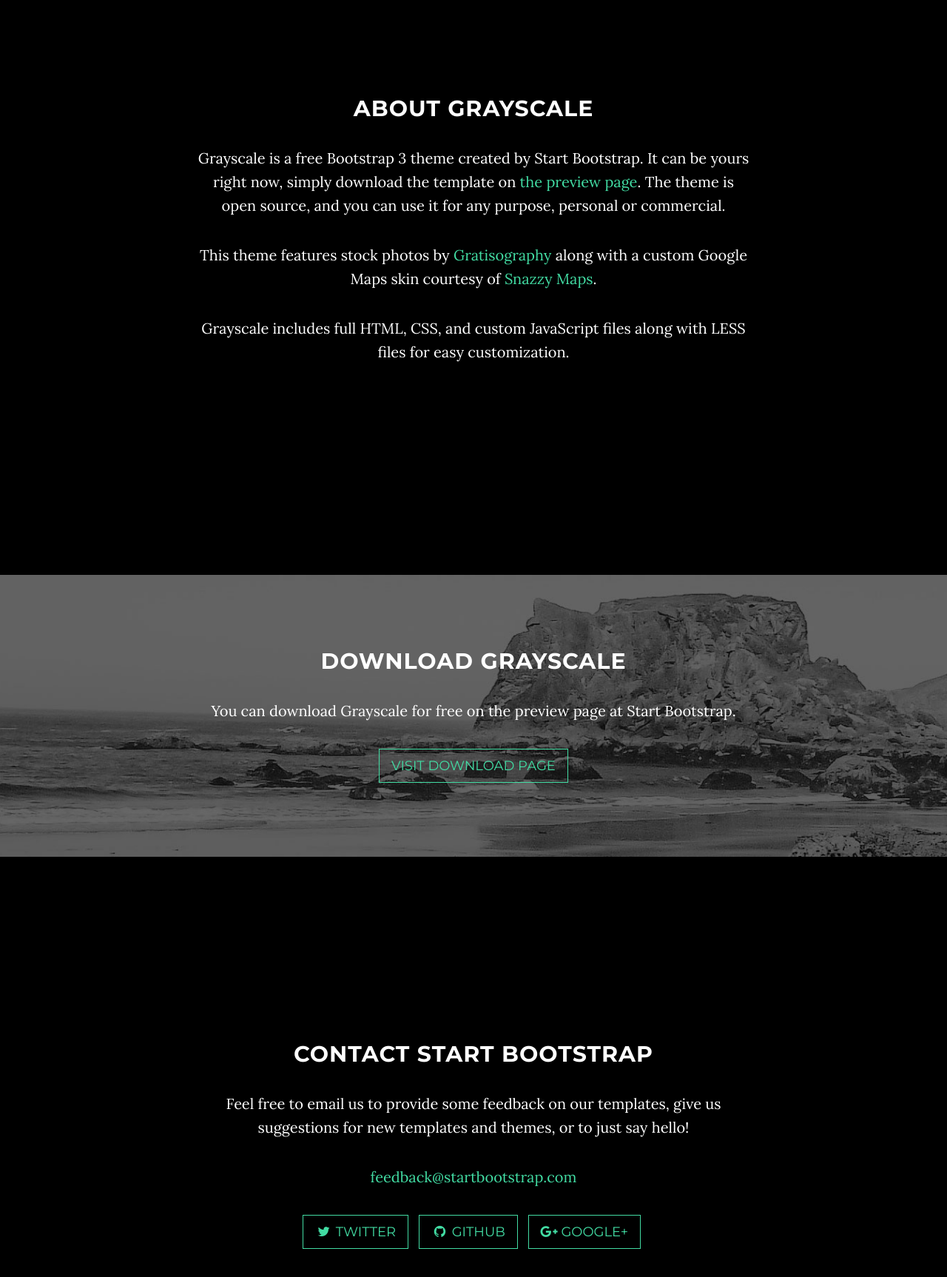
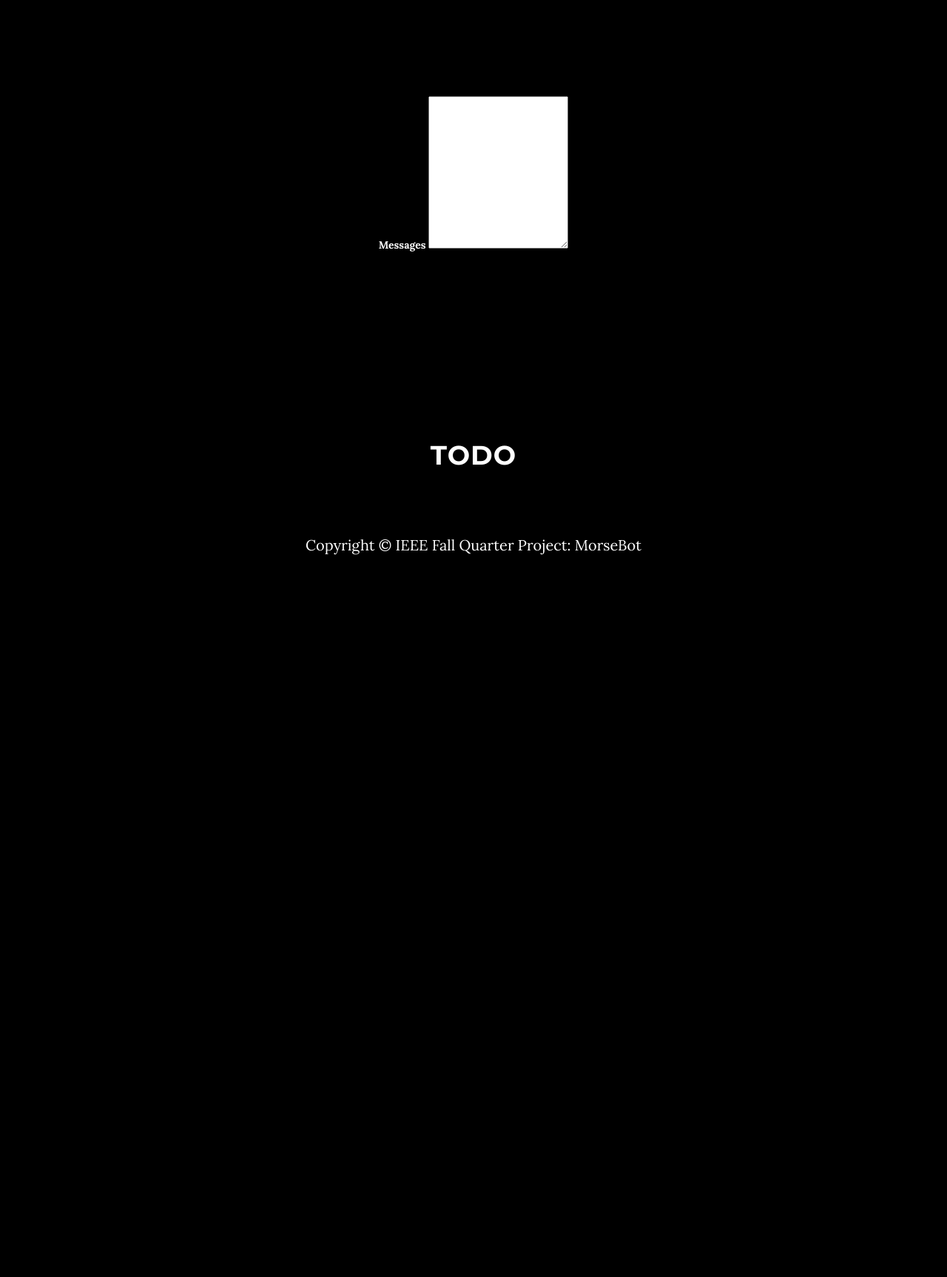
Before and after one commit to rsandeep15/MorseBot, a website: page templete/index.html in a window 1280 px wide. Shown: the part 920-2646 px from the top of the page at 74% size. After the commit the page ends 1723 px from the top, so only its background shows below. Drawn offline with nearby package versions, Linux system fonts and the light colour scheme; some packages are replaced by stand-ins of ours.

Commit message:
Added input buttons and messages fields to sections of template

```diff
--- a/templete/index.html
+++ b/templete/index.html
@@ -21,13 +21,6 @@
 
     <!-- Theme CSS -->
     <link href="css/grayscale.min.css" rel="stylesheet">
-
-    <!-- HTML5 Shim and Respond.js IE8 support of HTML5 elements and media queries -->
-    <!-- WARNING: Respond.js doesn't work if you view the page via file:// -->
-    <!--[if lt IE 9]>
-        <script src="https://oss.maxcdn.com/libs/html5shiv/3.7.0/html5shiv.js"></script>
-        <script src="https://oss.maxcdn.com/libs/respond.js/1.4.2/respond.min.js"></script>
-    <![endif]-->
 
 </head>
 
@@ -74,12 +67,9 @@
             <div class="container">
                 <div class="row">
                     <div class="col-md-8 col-md-offset-2">
-                        <h1 class="brand-heading">Grayscale</h1>
-                        <p class="intro-text">A free, responsive, one page Bootstrap theme.
-                            <br>Created by Start Bootstrap.</p>
-                        <a href="#about" class="btn btn-circle page-scroll">
-                            <i class="fa fa-angle-double-down animated"></i>
-                        </a>
+                        <h1>MorseBot</h1>
+                        <input id="englishField" type="text" aria-label="..." placeholder="Enter English Text">
+                        <button class="btn btn-primary" aria-label="...">Translate</button>
                     </div>
                 </div>
             </div>
@@ -90,23 +80,10 @@
     <section id="about" class="container content-section text-center">
         <div class="row">
             <div class="col-lg-8 col-lg-offset-2">
-                <h2>About Grayscale</h2>
-                <p>Grayscale is a free Bootstrap 3 theme created by Start Bootstrap. It can be yours right now, simply download the template on <a href="http://startbootstrap.com/template-overviews/grayscale/">the preview page</a>. The theme is open source, and you can use it for any purpose, personal or commercial.</p>
-                <p>This theme features stock photos by <a href="http://gratisography.com/">Gratisography</a> along with a custom Google Maps skin courtesy of <a href="http://snazzymaps.com/">Snazzy Maps</a>.</p>
-                <p>Grayscale includes full HTML, CSS, and custom JavaScript files along with LESS files for easy customization.</p>
-            </div>
-        </div>
-    </section>
-
-    <!-- Download Section -->
-    <section id="download" class="content-section text-center">
-        <div class="download-section">
-            <div class="container">
-                <div class="col-lg-8 col-lg-offset-2">
-                    <h2>Download Grayscale</h2>
-                    <p>You can download Grayscale for free on the preview page at Start Bootstrap.</p>
-                    <a href="http://startbootstrap.com/template-overviews/grayscale/" class="btn btn-default btn-lg">Visit Download Page</a>
-                </div>
+              <div class="view-messages pre-srollable">
+                <label for="messages">Messages</label>
+                <textarea id="messages" rows="10" cols="20" readonly></textarea>
+              </div>
             </div>
         </div>
     </section>
@@ -115,32 +92,15 @@
     <section id="contact" class="container content-section text-center">
         <div class="row">
             <div class="col-lg-8 col-lg-offset-2">
-                <h2>Contact Start Bootstrap</h2>
-                <p>Feel free to email us to provide some feedback on our templates, give us suggestions for new templates and themes, or to just say hello!</p>
-                <p><a href="mailto:feedback@startbootstrap.com">feedback@startbootstrap.com</a>
-                </p>
-                <ul class="list-inline banner-social-buttons">
-                    <li>
-                        <a href="https://twitter.com/SBootstrap" class="btn btn-default btn-lg"><i class="fa fa-twitter fa-fw"></i> <span class="network-name">Twitter</span></a>
-                    </li>
-                    <li>
-                        <a href="https://github.com/IronSummitMedia/startbootstrap" class="btn btn-default btn-lg"><i class="fa fa-github fa-fw"></i> <span class="network-name">Github</span></a>
-                    </li>
-                    <li>
-                        <a href="https://plus.google.com/+Startbootstrap/posts" class="btn btn-default btn-lg"><i class="fa fa-google-plus fa-fw"></i> <span class="network-name">Google+</span></a>
-                    </li>
-                </ul>
+                <h1>TODO
             </div>
         </div>
     </section>
 
-    <!-- Map Section -->
-    <div id="map"></div>
-
     <!-- Footer -->
     <footer>
         <div class="container text-center">
-            <p>Copyright &copy; Your Website 2016</p>
+            <p>Copyright &copy; IEEE Fall Quarter Project: MorseBot</p>
         </div>
     </footer>
 
@@ -153,9 +113,6 @@
     <!-- Plugin JavaScript -->
     <script src="https://cdnjs.cloudflare.com/ajax/libs/jquery-easing/1.3/jquery.easing.min.js"></script>
 
-    <!-- Google Maps API Key - Use your own API key to enable the map feature. More information on the Google Maps API can be found at https://developers.google.com/maps/ -->
-    <script type="text/javascript" src="https://maps.googleapis.com/maps/api/js?key=AIzaSyCRngKslUGJTlibkQ3FkfTxj3Xss1UlZDA&sensor=false"></script>
-
     <!-- Theme JavaScript -->
     <script src="js/grayscale.min.js"></script>
 
```
Also changed, not shown: index.html (+3 -2 lines).
